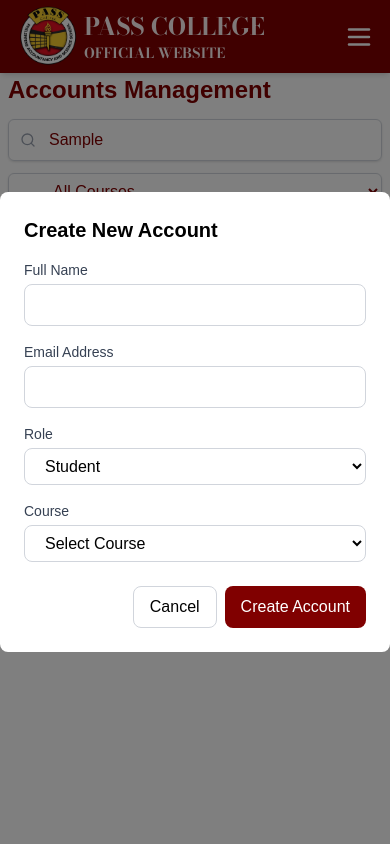
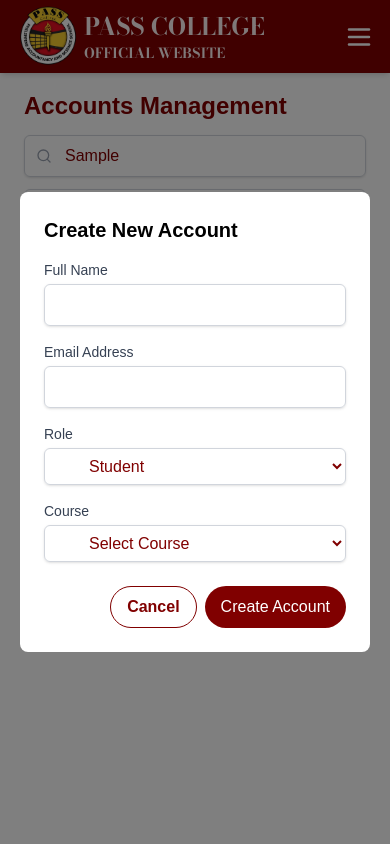
Before and after one commit to mjayhumilde/pass-college-official-website, a React (Vite) app: page /accounts in a window 390 px wide. Both pictures are taken after typing "Sample" into the empty fields and a click on the button "Create Account". Shown: the top 844 px of the page. Built offline with nearby package versions, Linux system fonts and the light colour scheme; a web font is replaced by a local one.

Commit message:
fix the UI of pop up modal in mobile view added a delete fucntion in requestStore for deleting the request documents

```diff
--- a/src/components/CreatePostPopup.jsx
+++ b/src/components/CreatePostPopup.jsx
@@ -165,7 +165,7 @@ export default function CreatePostPopup() {
       {isOpen && (
         <div className="fixed inset-0 z-50 flex items-center justify-center bg-black/50">
           {/* Popup */}
-          <div className="w-full h-auto max-w-2xl max-h-screen p-6 overflow-y-auto bg-white border border-gray-300">
+          <div className="w-full h-auto max-w-2xl max-h-screen p-6 mx-4 overflow-y-auto bg-white rounded-lg">
             <div className="flex items-center justify-between mb-6">
               <h2 className="text-2xl font-bold text-red-primary">
                 Create New Post
--- a/src/components/DeleteIcon.jsx
+++ b/src/components/DeleteIcon.jsx
@@ -55,7 +55,7 @@ export default function DeleteIcon({ id, itemType }) {
       {/* Confirmation Popup */}
       {isConfirmOpen && (
         <div className="fixed inset-0 z-50 flex items-center justify-center text-red-950 bg-black/50">
-          <div className="w-full max-w-md p-4 bg-white rounded-lg sm:p-6">
+          <div className="w-full max-w-md p-4 mx-4 bg-white rounded-lg sm:p-6">
             <h2 className="mb-2 text-lg font-bold sm:text-xl sm:mb-4">
               Confirm Deletion
             </h2>
--- a/src/pages/Accounts.jsx
+++ b/src/pages/Accounts.jsx
@@ -162,7 +162,7 @@ export default function Accounts() {
   };
 
   return (
-    <div className="max-w-6xl min-h-screen p-2 mx-auto sm:p-4 md:p-6">
+    <div className="max-w-6xl min-h-screen p-6 mx-auto md:py-10">
       <h1 className="mb-4 text-2xl font-bold sm:text-3xl text-red-primary sm:mb-8">
         Accounts Management
       </h1>
@@ -379,7 +379,7 @@ export default function Accounts() {
       {/* Create Account Modal */}
       {isCreateModalOpen && (
         <div className="fixed inset-0 z-50 flex items-center justify-center bg-black/50">
-          <div className="w-full max-w-md p-6 bg-white rounded-lg">
+          <div className="w-full max-w-md p-6 mx-5 bg-white rounded-lg ">
             <h2 className="mb-4 text-xl font-bold">Create New Account</h2>
 
             <div className="space-y-4">
@@ -389,7 +389,7 @@ export default function Accounts() {
                 </label>
                 <input
                   type="text"
-                  className="w-full px-4 py-2 border border-gray-300 rounded-lg focus:outline-none focus:ring-2 ring-red-primary"
+                  className="block w-full py-2 pl-10 pr-3 placeholder-gray-400 border border-gray-300 rounded-md shadow-sm text-red-primary focus:outline-none focus:ring-red-800 focus:border-red-800 sm:text-sm"
                   value={newAccount.name}
                   onChange={(e) =>
                     setNewAccount({ ...newAccount, name: e.target.value })
@@ -403,7 +403,7 @@ export default function Accounts() {
                 </label>
                 <input
                   type="email"
-                  className="w-full px-4 py-2 border border-gray-300 rounded-lg focus:outline-none focus:ring-2 focus:ring-blue-500"
+                  className="block w-full py-2 pl-10 pr-3 placeholder-gray-400 border border-gray-300 rounded-md shadow-sm text-red-primary focus:outline-none focus:ring-red-800 focus:border-red-800 sm:text-sm"
                   value={newAccount.email}
                   onChange={(e) =>
                     setNewAccount({ ...newAccount, email: e.target.value })
@@ -416,7 +416,7 @@ export default function Accounts() {
                   Role
                 </label>
                 <select
-                  className="w-full px-4 py-2 border border-gray-300 rounded-lg focus:outline-none focus:ring-2 focus:ring-blue-500"
+                  className="block w-full py-2 pl-10 pr-3 placeholder-gray-400 border border-gray-300 rounded-md shadow-sm text-red-primary focus:outline-none focus:ring-red-800 focus:border-red-800 sm:text-sm hover:cursor-pointer"
                   value={newAccount.role}
                   onChange={(e) =>
                     setNewAccount({ ...newAccount, role: e.target.value })
@@ -434,7 +434,7 @@ export default function Accounts() {
                   Course
                 </label>
                 <select
-                  className="w-full px-4 py-2 border border-gray-300 rounded-lg focus:outline-none focus:ring-2 focus:ring-blue-500"
+                  className="block w-full py-2 pl-10 pr-3 placeholder-gray-400 border border-gray-300 rounded-md shadow-sm text-red-primary focus:outline-none focus:ring-red-800 focus:border-red-800 sm:text-sm hover:cursor-pointer"
                   value={newAccount.course}
                   onChange={(e) =>
                     setNewAccount({ ...newAccount, course: e.target.value })
@@ -453,13 +453,13 @@ export default function Accounts() {
             <div className="flex justify-end gap-2 mt-6">
               <button
                 onClick={() => setIsCreateModalOpen(false)}
-                className="px-4 py-2 border border-gray-300 rounded-lg hover:bg-gray-50"
+                className="px-4 py-2 font-bold border rounded-full text-red-primary hover:bg-red-100 border-red-primary hover:cursor-pointer "
               >
                 Cancel
               </button>
               <button
                 onClick={handleCreateAccount}
-                className="px-4 py-2 text-white rounded-lg bg-red-primary hover-bg-red-primary"
+                className="px-4 py-2 text-white rounded-full bg-red-primary hover:bg-red-800 hover:cursor-pointer"
                 disabled={
                   !newAccount.name || !newAccount.email || !newAccount.course
                 }
@@ -474,7 +474,7 @@ export default function Accounts() {
       {/* Confirm Delete Modal */}
       {isConfirmDeleteOpen && (
         <div className="fixed inset-0 z-50 flex items-center justify-center bg-black/50">
-          <div className="w-full max-w-md p-4 bg-white rounded-lg sm:p-6">
+          <div className="w-full max-w-md p-4 mx-4 bg-white rounded-lg sm:p-6">
             <h2 className="mb-2 text-lg font-bold sm:text-xl sm:mb-4">
               Confirm Deletion
             </h2>
--- a/src/pages/TransactionReport.jsx
+++ b/src/pages/TransactionReport.jsx
@@ -58,7 +58,7 @@ export default function TransactionReport() {
       {/* Main content that will be printed */}
       <div
         ref={reportRef}
-        className="px-4 py-6 mx-auto bg-white max-w-7xl print:py-2 print:px-2 print:shadow-none"
+        className="p-6 mx-auto bg-white md:py-10 max-w-7xl print:py-2 print:px-2 print:shadow-none"
         id="printableArea"
       >
         {/* Header */}
--- a/src/store/useRequestDocsStore.js
+++ b/src/store/useRequestDocsStore.js
@@ -56,6 +56,11 @@ const useRequestDocsStore = create(
               : request
           ),
         })),
+      // news: state.news.filter((post) => post.id != id),
+      deleteUserRequest: (id) =>
+        set((state) => ({
+          allUserRequest: state.allUserRequest.filter((req) => req.id != id),
+        })),
     }),
 
     {
```
